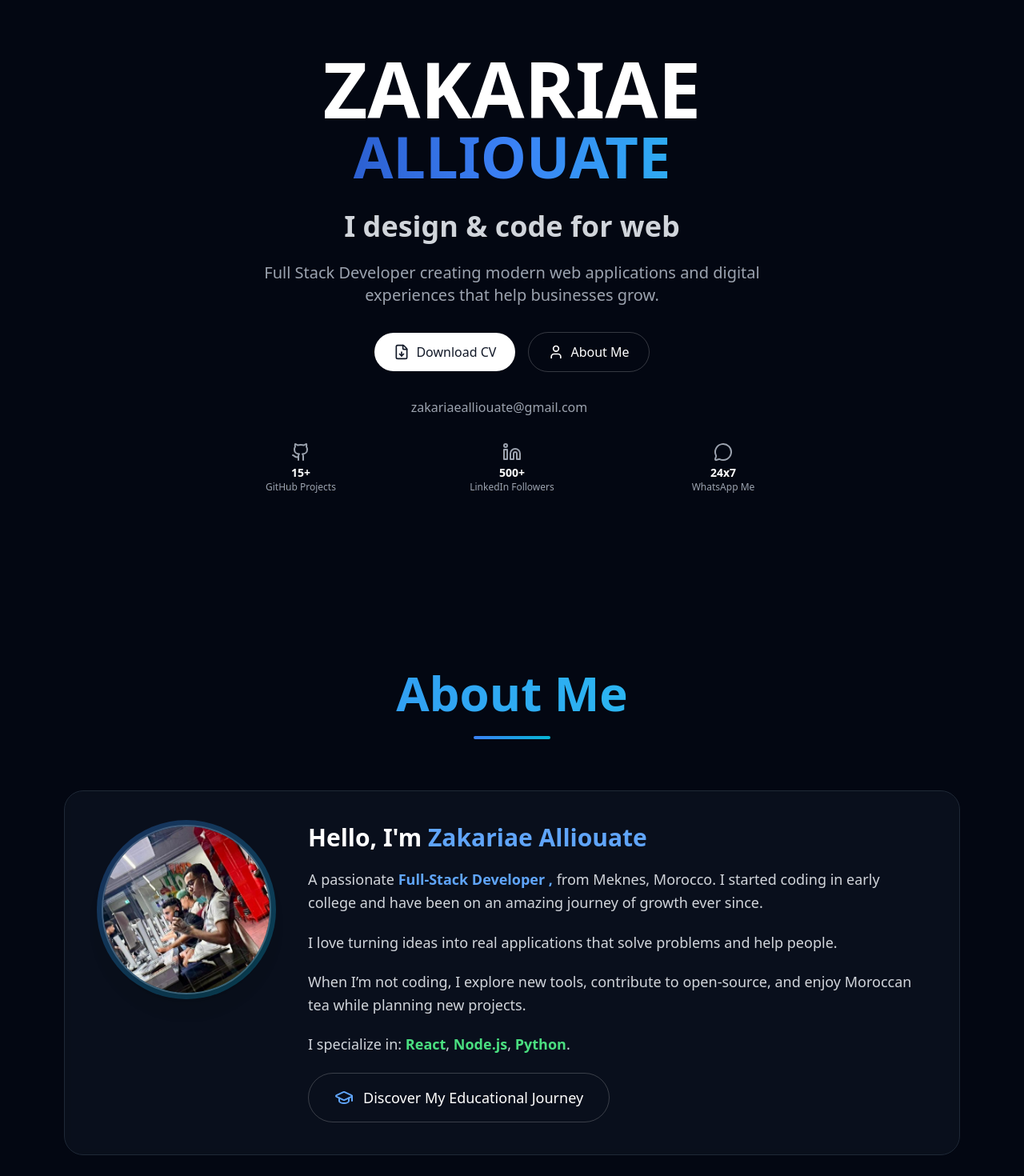
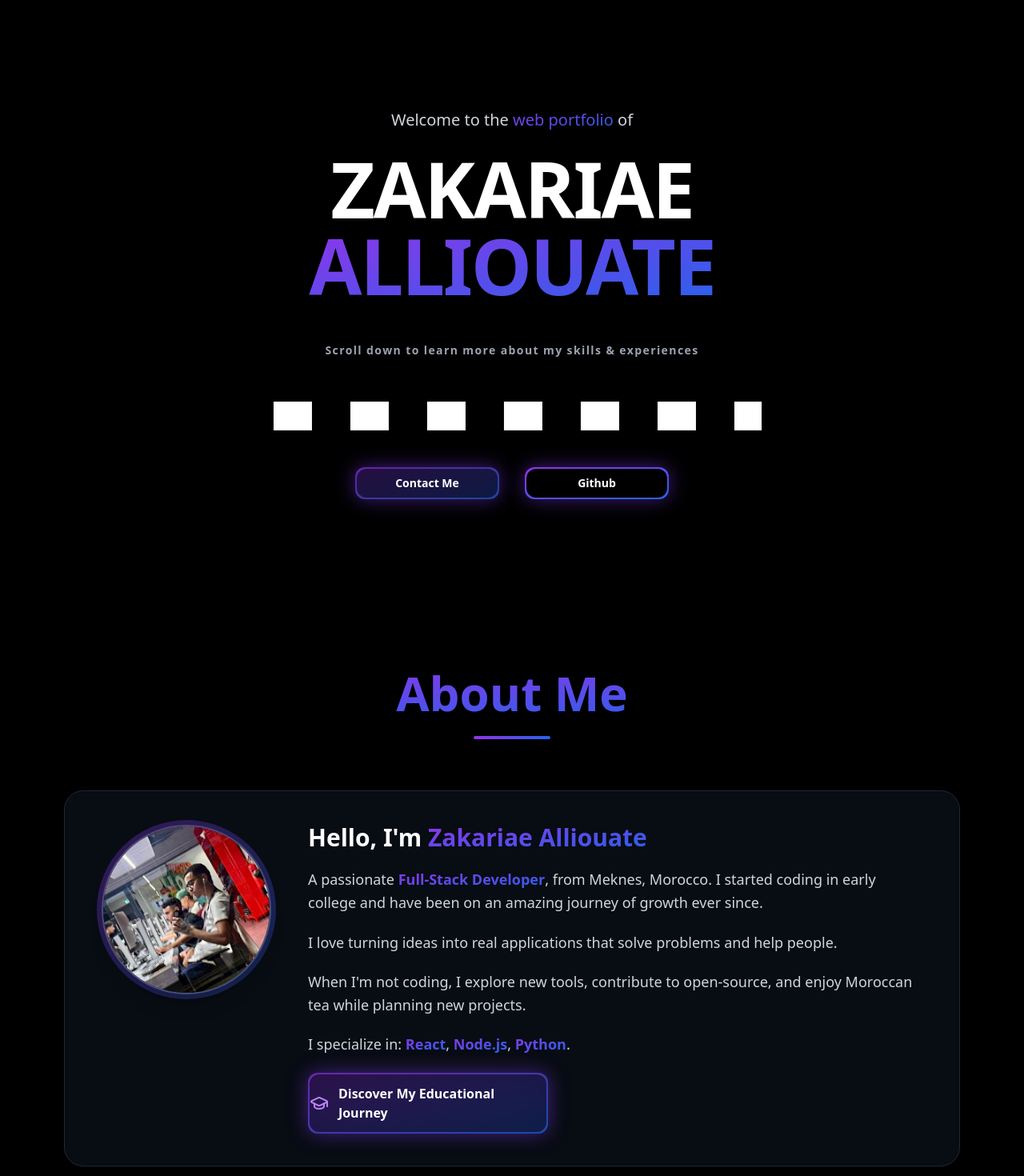
Before and after one commit to zakari-aee/portfolio, a React (Vite) app: page / in a window 1280 px wide. Shown: the part 60-1530 px from the top of the page at 80% size. Built offline with nearby package versions, Linux system fonts and the light colour scheme; grey boxes are pictures that could not be loaded.

Commit message:
fix color

```diff
--- a/src/components/About.jsx
+++ b/src/components/About.jsx
@@ -19,7 +19,7 @@ const About = () => {
         <section
             id="about"
             ref={aboutRef}
-            className="min-h-screen flex flex-col items-center py-24 bg-gray-950 px-4 lg:px-20 text-white"
+            className="min-h-screen flex flex-col items-center py-24 bg-black px-4 lg:px-20 text-white"
         >
             <div className="max-w-6xl w-full">
 
@@ -30,10 +30,10 @@ const About = () => {
                     animate={isVisible ? { opacity: 1, y: 0 } : {}}
                     transition={{ duration: 0.6 }}
                 >
-                    <h2 className="text-5xl md:text-6xl font-black mb-6 bg-gradient-to-r from-blue-500 to-cyan-400 bg-clip-text text-transparent">
+                    <h2 className="text-5xl md:text-6xl font-black mb-6 bg-gradient-to-br from-purple-600 to-blue-600 bg-clip-text text-transparent">
                         About Me
                     </h2>
-                    <div className="w-24 h-1 bg-gradient-to-r from-blue-500 to-cyan-500 mx-auto rounded-full" />
+                    <div className="w-24 h-1 bg-gradient-to-r from-purple-600 to-blue-600 mx-auto rounded-full" />
                 </motion.div>
 
                 {/* Main Row */}
@@ -60,7 +60,7 @@ const About = () => {
                                         repeat: Infinity,
                                         ease: "easeInOut"
                                     }}
-                                    className="w-56 h-56 rounded-full bg-gradient-to-br from-blue-500/30 to-cyan-500/30 p-1.5"
+                                    className="w-56 h-56 rounded-full bg-gradient-to-br from-purple-600/30 to-blue-600/30 p-1.5"
                                 >
                                     <img
                                         src="/me.png"
@@ -78,12 +78,12 @@ const About = () => {
                                 transition={{ duration: 0.7, ease: "easeOut" }}
                             >
                                 <h3 className="text-3xl font-bold text-white">
-                                    Hello, I'm <span className="text-blue-400">Zakariae Alliouate</span>
+                                    Hello, I'm <span className="text-transparent bg-clip-text bg-gradient-to-br from-purple-600 to-blue-600 font-bold">Zakariae Alliouate</span>
                                 </h3>
 
                                 <p className="text-gray-300 leading-relaxed text-lg">
-                                    A passionate <span className="text-blue-400 font-semibold"> Full-Stack Developer , </span>
-                                     from Meknes, Morocco. I started coding in early college and have been on an amazing
+                                    A passionate <span className="text-transparent bg-clip-text bg-gradient-to-br from-purple-600 to-blue-600 font-semibold">Full-Stack Developer</span>
+                                    , from Meknes, Morocco. I started coding in early college and have been on an amazing
                                     journey of growth ever since.
                                 </p>
 
@@ -92,28 +92,28 @@ const About = () => {
                                 </p>
 
                                 <p className="text-gray-300 leading-relaxed text-lg">
-                                    When I’m not coding, I explore new tools, contribute to open-source,
+                                    When I'm not coding, I explore new tools, contribute to open-source,
                                     and enjoy Moroccan tea while planning new projects.
                                 </p>
 
                                 <p className="text-gray-300 leading-relaxed text-lg">
                                     I specialize in:
-                                    <span className="text-green-400 font-semibold"> React</span>,
-                                    <span className="text-green-400 font-semibold"> Node.js</span>,
-                                    <span className="text-green-400 font-semibold"> Python</span>.
+                                    <span className="text-transparent bg-clip-text bg-gradient-to-br from-purple-600 to-blue-600 font-semibold"> React</span>,
+                                    <span className="text-transparent bg-clip-text bg-gradient-to-br from-purple-600 to-blue-600 font-semibold"> Node.js</span>,
+                                    <span className="text-transparent bg-clip-text bg-gradient-to-br from-purple-600 to-blue-600 font-semibold"> Python</span>.
                                 </p>
 
-                                {/* EDUCATION BUTTON INSIDE THE CARD NOW */}
+                                {/* EDUCATION BUTTON */}
                                 <motion.a
                                     href="#education"
-                                    className="mt-6 px-8 py-4 bg-transparent border border-white/20 text-white rounded-full
-                                    text-lg font-medium flex items-center gap-3 justify-center hover:bg-white/10
-                                    transition-all duration-300 w-full md:w-fit"
+                                    className="relative group inline-flex items-center justify-center w-full sm:w-[300px] overflow-hidden rounded-xl px-[2px] py-[2px] bg-gradient-to-br from-purple-600/70 to-blue-600/70 shadow-[0_0_25px_rgba(124,58,237,0.5)] transition-all duration-300 hover:shadow-[0_0_35px_rgba(99,102,241,0.9)] mt-6"
                                     whileHover={{ scale: 1.05 }}
                                     whileTap={{ scale: 0.95 }}
                                 >
-                                    <GraduationCap className="w-6 h-6 text-blue-400" />
-                                    Discover My Educational Journey
+                                    <span className="w-full h-full rounded-xl bg-black/60 backdrop-blur-xl text-white font-semibold text-md py-3 flex items-center gap-3 justify-center transition-all duration-300 group-hover:bg-black/40">
+                                        <GraduationCap className="w-6 h-6 text-purple-400" />
+                                        Discover My Educational Journey
+                                    </span>
                                 </motion.a>
                             </motion.div>
                         </div>
--- a/src/components/Hero.jsx
+++ b/src/components/Hero.jsx
@@ -1,164 +1,125 @@
 'use client';
 
-import { motion } from 'framer-motion';
-import { Github, Linkedin, MessageCircle, Copy, Check, FileDown, User } from 'lucide-react';
-import { useState } from 'react';
+import { motion } from "framer-motion";
 
-const Hero = () => {
-	const [copied, setCopied] = useState(false);
+// Updated to use correct Simple Icons CDN URLs
+const skills = [
+  "https://cdn.jsdelivr.net/gh/simple-icons/simple-icons@develop/icons/react.svg",
+  "https://cdn.jsdelivr.net/gh/simple-icons/simple-icons@develop/icons/nextdotjs.svg",
+  "https://cdn.jsdelivr.net/gh/simple-icons/simple-icons@develop/icons/tailwindcss.svg",
+  "https://cdn.jsdelivr.net/gh/simple-icons/simple-icons@develop/icons/git.svg",
+  "https://cdn.jsdelivr.net/gh/simple-icons/simple-icons@develop/icons/nodedotjs.svg",
+  "https://cdn.jsdelivr.net/gh/simple-icons/simple-icons@develop/icons/vercel.svg",
+  "https://cdn.jsdelivr.net/gh/simple-icons/simple-icons@develop/icons/javascript.svg",
+  "https://cdn.jsdelivr.net/gh/simple-icons/simple-icons@develop/icons/mongodb.svg",
+  "https://cdn.jsdelivr.net/gh/simple-icons/simple-icons@develop/icons/laravel.svg",
+];
 
-	const email = 'zakariaealliouate@gmail.com';
-	const whatsappNumber = '+212632837315';
-	const displayRepos = '15+';
+export default function Hero() {
+  return (
+    <section
+      id="home"
+      className="h-screen w-full flex items-center justify-center bg-black px-4 noisy"
+    >
+      <div className="text-center w-[90%] md:w-[70%] lg:w-[60%] xl:w-[50%] mt-20">
 
-	const copyToClipboard = async () => {
-		try {
-			const ta = document.createElement('textarea');
-			ta.value = email;
-			ta.style.position = 'fixed';
-			ta.style.top = '0';
-			ta.style.left = '0';
-			ta.style.opacity = '0';
-			document.body.appendChild(ta);
-			ta.select();
-			document.execCommand('copy');
-			document.body.removeChild(ta);
-			setCopied(true);
-			setTimeout(() => setCopied(false), 2000);
-		} catch (err) {
-			console.error('Failed to copy:', err);
-			try {
-				await navigator.clipboard.writeText(email);
-				setCopied(true);
-				setTimeout(() => setCopied(false), 2000);
-			} catch (navErr) {
-				console.error('Clipboard error:', navErr);
-			}
-		}
-	};
-
-	const handleEmailClick = (e) => {
-		if (window.innerWidth <= 640) { // mobile
-			window.location.href = `mailto:${email}`;
-			e.preventDefault();
-		} else {
-			copyToClipboard();
-		}
-	};
-
-	return (
-		<div id="home" className="min-h-screen flex flex-col items-center justify-center px-4 bg-gray-950 text-white font-inter relative overflow-hidden">
-
-			<div className="text-center relative z-10 max-w-3xl mx-auto">
-				{/* Name */}
-				<motion.div
-					className="mb-6 sm:mb-8"
+        <motion.h2
           initial={{ opacity: 0, y: 20 }}
           animate={{ opacity: 1, y: 0 }}
-					transition={{ duration: 0.8 }}
+          transition={{ duration: 0.7 }}
+          className="text-gray-300 md:text-xl mb-6 select-none"
         >
-					<h1 className="text-6xl sm:text-7xl md:text-8xl font-extrabold text-white">ZAKARIAE</h1>
-					<h1 className="text-6xl md:text-7xl font-black mb-4 bg-gradient-to-r from-blue-800 via-blue-500 to-cyan-400 bg-clip-text text-transparent">
-						ALLIOUATE
-					</h1>
-				</motion.div>
-
-				{/* Tagline */}
-				<motion.h2
-					className="text-3xl sm:text-4xl font-semibold mb-6 text-gray-300"
-					initial={{ opacity: 0, y: 10 }}
-					animate={{ opacity: 1, y: 0 }}
-					transition={{ duration: 0.8, delay: 0.2 }}
-				>
-					I design & code for web
+          Welcome to the{" "}
+          <span className="text-transparent bg-clip-text bg-gradient-to-br from-purple-600 to-blue-600">
+            web portfolio
+          </span>{" "}
+          of
         </motion.h2>
 
-				{/* Description */}
-				<motion.p
-					className="text-lg sm:text-xl text-gray-400 mb-8 px-2 sm:px-4"
-					initial={{ opacity: 0, y: 10 }}
+        <motion.h1
+          initial={{ opacity: 0, y: 20 }}
           animate={{ opacity: 1, y: 0 }}
-					transition={{ duration: 0.8, delay: 0.4 }}
+          transition={{ duration: 1 }}
+          className="text-white text-6xl xs:text-8xl font-extrabold leading-none tracking-tight md:text-7xl lg:text-8xl select-none"
         >
-					Full Stack Developer creating modern web applications and digital experiences that help businesses grow.
-				</motion.p>
+          ZAKARIAE
+          <span className="text-transparent bg-clip-text bg-gradient-to-br from-purple-600 to-blue-600">
+            {" "}
+            ALLIOUATE
+          </span>
+        </motion.h1>
 
-				{/* Actions */}
-				<motion.div
-					className="flex flex-col sm:flex-row justify-center items-center gap-4 mb-6"
-					initial={{ opacity: 0, y: 10 }}
-					animate={{ opacity: 1, y: 0 }}
-					transition={{ duration: 0.8, delay: 0.6 }}
-				>
-					<a
-						href="/files/cv_pdf/Zakariae_Alliouate_CV.pdf"
-						target="_blank"
-						rel="noopener noreferrer"
-						className="px-6 py-3 bg-white text-gray-900 rounded-full text-base font-medium hover:bg-gray-200 transition-colors flex items-center justify-center"
-					>
-						<FileDown className="w-5 h-5 mr-2" />
-						Download CV
-					</a>
-					<a
-						href="#about"
-						className="px-6 py-3 bg-transparent border border-white/20 text-white rounded-full text-base font-medium hover:bg-white/10 transition-colors flex items-center justify-center"
-					>
-						<User className="w-5 h-5 mr-2" />
-						About Me
-					</a>
-				</motion.div>
+        <p className="text-xs md:text-sm text-gray-400 tracking-widest font-semibold mt-12">
+          Scroll down to learn more about my skills & experiences
+        </p>
 
-				{/* Email / Clipboard */}
-				<motion.div
-					className="flex justify-center mb-6"
-					initial={{ opacity: 0, y: 10 }}
-					animate={{ opacity: 1, y: 0 }}
-					transition={{ duration: 0.8, delay: 0.7 }}
-				>
-					<button
-						onClick={handleEmailClick}
-						className="group relative flex items-center justify-center gap-2 py-2 px-6 hover:bg-white/5 transition-colors rounded-lg cursor-pointer"
-					>
-						<span className="text-gray-400 group-hover:text-white truncate">{email}</span>
-						<div className="opacity-0 group-hover:opacity-100 transition-opacity ml-2">
-							{copied ? (
-								<Check className="w-4 h-4 text-green-500" />
-							) : (
-								<Copy className="w-4 h-4 text-gray-500 hover:text-white transition-colors" />
-							)}
+        {/* Logos marquee */}
+        <div className="mt-12 overflow-hidden relative w-full">
+          <div className="flex animate-marquee whitespace-nowrap items-center">
+            {skills.map((logo, i) => (
+              <div key={i} className="mx-6 flex-shrink-0">
+                <img
+                  src={logo}
+                  className="h-12 w-12 object-contain filter brightness-0 invert" // Makes logos white
+                  draggable="false"
+                  alt="Skill icon"
+                  onError={(e) => {
+                    // Fallback if image fails to load
+                    e.target.style.display = 'none';
+                  }}
+                />
               </div>
-					</button>
-				</motion.div>
-
-				{/* Social Links */}
-				<motion.div
-					className="grid grid-cols-3 justify-center gap-6 mt-4"
-					initial={{ opacity: 0 }}
-					animate={{ opacity: 1 }}
-					transition={{ duration: 0.8, delay: 0.8 }}
-				>
-					{[
-						{ icon: Github, href: "https://github.com/zakari-aee", count: displayRepos, label: "GitHub Projects" },
-						{ icon: Linkedin, href: "https://linkedin.com/in/zakariae-alliouate", count: "500+", label: "LinkedIn Followers" },
-						{ icon: MessageCircle, href: `https://wa.me/${whatsappNumber}`, count: "24x7", label: "WhatsApp Me" }
-					].map(({ icon: Icon, href, count, label }, idx) => (
-						<a
-							key={idx}
-							href={href}
-							target="_blank"
-							rel="noopener noreferrer"
-							className="group flex flex-col items-center transition-colors"
-						>
-							<Icon className="w-6 h-6 text-gray-400 mb-1 group-hover:text-blue-400 transition-colors duration-300" />
-							<span className="text-sm font-semibold text-white group-hover:text-blue-400 transition-colors duration-300">{count}</span>
-							<span className="text-xs text-gray-400 group-hover:text-blue-400 transition-colors duration-300">{label}</span>
-						</a>
             ))}
-				</motion.div>
-
+            {skills.map((logo, i) => (
+              <div key={i + skills.length} className="mx-6 flex-shrink-0">
+                <img
+                  src={logo}
+                  className="h-12 w-12 object-contain filter brightness-0 invert"
+                  draggable="false"
+                  alt="Skill icon"
+                  onError={(e) => {
+                    e.target.style.display = 'none';
+                  }}
+                />
+              </div>
+            ))}
           </div>
         </div>
+
+        <div className="flex gap-4 sm:gap-8 text-sm justify-center mt-10 flex-wrap">
+          <a
+            href="mailto:yourmail@gmail.com"
+            className="relative group inline-flex items-center justify-center w-full sm:w-[180px] overflow-hidden rounded-xl px-[2px] py-[2px] bg-gradient-to-br from-purple-600/70 to-blue-600/70 shadow-[0_0_25px_rgba(124,58,237,0.5)] transition-all duration-300 hover:shadow-[0_0_35px_rgba(99,102,241,0.9)]"
+          >
+            <span className="w-full h-full rounded-xl bg-black/60 backdrop-blur-xl text-white font-semibold text-md py-2 flex items-center justify-center transition-all duration-300 group-hover:bg-black/40">
+              Contact Me
+            </span>
+          </a>
+
+          <a
+            href="https://github.com"
+            target="_blank"
+            className="relative group inline-flex items-center justify-center w-full sm:w-[180px] rounded-xl p-[2px] overflow-hidden bg-gradient-to-br from-purple-600 to-blue-600 transition-all duration-500 hover:from-pink-500 hover:to-orange-400 shadow-[0_0_25px_rgba(124,58,237,0.5)] hover:shadow-[0_0_35px_rgba(249,115,22,0.9)]"
+          >
+            <span className="w-full h-full bg-black rounded-xl text-white py-2 font-semibold text-md flex items-center justify-center transition-all duration-500 group-hover:bg-black/40">
+              Github
+            </span>
+          </a>
+        </div>
+      </div>
+
+      <style>
+        {`
+          .animate-marquee {
+            display: flex;
+            animation: marquee 20s linear infinite;
+          }
+          @keyframes marquee {
+            0% { transform: translateX(0); }
+            100% { transform: translateX(-50%); }
+          }
+        `}
+      </style>
+    </section>
   );
-};
-
-export default Hero;
+}
--- a/src/components/Skills.jsx
+++ b/src/components/Skills.jsx
@@ -43,55 +43,55 @@ const Skills = () => {
     { id: 'backend', label: 'Backend' },
     { id: 'database', label: 'Database' },
     { id: 'tools', label: 'Tools' },
-    { id: 'os', label: 'Operating Systems' }, // New category
+    { id: 'os', label: 'Operating Systems' },
     { id: 'languages', label: 'Languages' },
     { id: 'soft', label: 'Soft Skills' },
   ];
 
   const technicalSkills = {
     frontend: [
-      { icon: <FaReact className="text-sky-500" />, name: 'React' },
-      { icon: <FaJsSquare className="text-yellow-500" />, name: 'JavaScript' },
-      { icon: <SiTailwindcss className="text-cyan-500" />, name: 'Tailwind CSS' },
+      { icon: <FaReact className="text-purple-500" />, name: 'React' },
+      { icon: <FaJsSquare className="text-yellow-400" />, name: 'JavaScript' },
+      { icon: <SiTailwindcss className="text-cyan-400" />, name: 'Tailwind CSS' },
     ],
     backend: [
-      { icon: <FaPython className="text-blue-500" />, name: 'Python' },
+      { icon: <FaPython className="text-blue-400" />, name: 'Python' },
       { icon: <FaNodeJs className="text-green-500" />, name: 'Node.js' },
       { icon: <FaLaravel className="text-red-500" />, name: 'Laravel' },
     ],
     database: [
-      { icon: <SiPostgresql className="text-blue-600" />, name: 'PostgreSQL' },
-      { icon: <SiMongodb className="text-green-600" />, name: 'MongoDB' },
-      { icon: <SiMysql className="text-sky-600" />, name: 'MySQL' },
+      { icon: <SiPostgresql className="text-blue-500" />, name: 'PostgreSQL' },
+      { icon: <SiMongodb className="text-green-500" />, name: 'MongoDB' },
+      { icon: <SiMysql className="text-blue-400" />, name: 'MySQL' },
     ],
     tools: [
-      { icon: <FaGitAlt className="text-orange-600" />, name: 'Git' },
-      { icon: <SiVim className="text-green-500" />, name: 'Vim' },
-      { icon: <FaCode className="text-indigo-500" />, name: 'VS Code' },
-      { icon: <SiVirtualbox className="text-blue-400" />, name: 'VirtualBox' }, // Added VirtualBox
+      { icon: <FaGitAlt className="text-orange-500" />, name: 'Git' },
+      { icon: <SiVim className="text-green-400" />, name: 'Vim' },
+      { icon: <FaCode className="text-purple-400" />, name: 'VS Code' },
+      { icon: <SiVirtualbox className="text-blue-400" />, name: 'VirtualBox' },
     ],
-    os: [ // New operating systems category
-      { icon: <FaWindows className="text-blue-500" />, name: 'Windows' },
+    os: [
+      { icon: <FaWindows className="text-blue-400" />, name: 'Windows' },
       { icon: <SiApple className="text-gray-300" />, name: 'macOS' },
-      { icon: <FaLinux className="text-yellow-500" />, name: 'Linux' },
+      { icon: <FaLinux className="text-yellow-400" />, name: 'Linux' },
       { icon: <SiArchlinux className="text-sky-400" />, name: 'Arch Linux' },
     ],
     languages: [
-      { icon: <FaPython className="text-blue-500" />, name: 'Python' },
-      { icon: <FaJsSquare className="text-yellow-500" />, name: 'JavaScript' },
-      { icon: <FaCode className="text-blue-400" />, name: 'C' },
+      { icon: <FaPython className="text-blue-400" />, name: 'Python' },
+      { icon: <FaJsSquare className="text-yellow-400" />, name: 'JavaScript' },
+      { icon: <FaCode className="text-blue-500" />, name: 'C' },
     ],
   };
 
   const softSkills = [
-    { icon: <Brain className="text-purple-500" />, name: 'Problem Solving' },
-    { icon: <MessageCircle className="text-blue-500" />, name: 'Communication' },
-    { icon: <Users className="text-green-500" />, name: 'Team Collaboration' },
-    { icon: <Clock className="text-orange-500" />, name: 'Time Management' },
-    { icon: <RefreshCw className="text-cyan-500" />, name: 'Adaptability' },
-    { icon: <Lightbulb className="text-yellow-500" />, name: 'Critical Thinking' },
-    { icon: <Crown className="text-red-500" />, name: 'Leadership' },
-    { icon: <Sparkles className="text-pink-500" />, name: 'Creativity' },
+    { icon: <Brain className="text-purple-400" />, name: 'Problem Solving' },
+    { icon: <MessageCircle className="text-blue-400" />, name: 'Communication' },
+    { icon: <Users className="text-green-400" />, name: 'Team Collaboration' },
+    { icon: <Clock className="text-orange-400" />, name: 'Time Management' },
+    { icon: <RefreshCw className="text-cyan-400" />, name: 'Adaptability' },
+    { icon: <Lightbulb className="text-yellow-400" />, name: 'Critical Thinking' },
+    { icon: <Crown className="text-red-400" />, name: 'Leadership' },
+    { icon: <Sparkles className="text-pink-400" />, name: 'Creativity' },
   ];
 
   // Combine all skills, removing duplicates by name
@@ -100,7 +100,7 @@ const Skills = () => {
     ...technicalSkills.backend,
     ...technicalSkills.database,
     ...technicalSkills.tools,
-    ...technicalSkills.os, // Added OS skills
+    ...technicalSkills.os,
     ...technicalSkills.languages,
     ...softSkills,
   ];
@@ -122,9 +122,9 @@ const Skills = () => {
 
   const SkillCard = ({ skill }) => (
     <motion.div
-      className="bg-gray-800 rounded-xl flex flex-col items-center justify-center
-               p-4 sm:p-6 shadow-lg border border-gray-700 transition-all
-               hover:bg-gray-700 hover:border-blue-400"
+      className="bg-gray-900/50 rounded-xl flex flex-col items-center justify-center
+               p-4 sm:p-6 shadow-lg border border-gray-800 transition-all
+               hover:bg-gray-800/70 hover:border-purple-500/50 backdrop-blur-sm"
       initial={{ opacity: 0, y: 20 }}
       animate={isVisible ? { opacity: 1, y: 0 } : {}}
       transition={{ duration: 0.4 }}
@@ -142,12 +142,11 @@ const Skills = () => {
     </motion.div>
   );
 
-
   return (
     <section
       id="skills"
       ref={skillsRef}
-      className="min-h-screen flex flex-col items-center justify-center py-20 bg-gray-950 px-4"
+      className="min-h-screen flex flex-col items-center justify-center py-20 bg-black px-4"
     >
       <div className="max-w-7xl w-full flex flex-col items-center">
         <motion.div
@@ -157,13 +156,16 @@ const Skills = () => {
           transition={{ duration: 0.8, ease: "easeInOut" }}
         >
           <motion.h1
-            className="text-5xl md:text-6xl font-black mb-4 bg-gradient-to-r from-blue-800 via-blue-500 to-cyan-400 bg-clip-text text-transparent"
+            className="text-5xl md:text-6xl font-black mb-6 bg-gradient-to-br from-purple-600 to-blue-600 bg-clip-text text-transparent"
             initial={{ y: 20, opacity: 0 }}
             animate={isVisible ? { y: 0, opacity: 1 } : {}}
             transition={{ duration: 1, delay: 0.2, ease: "easeOut" }}
           >
             Skills
           </motion.h1>
+
+          {/* Gradient underline */}
+          <div className="w-24 h-1 bg-gradient-to-r from-purple-600 to-blue-600 mx-auto rounded-full mb-8" />
 
           {/* 3-line Motivation */}
           <motion.p
@@ -183,10 +185,11 @@ const Skills = () => {
             <button
               key={category.id}
               onClick={() => setActiveCategory(category.id)}
-              className={`px-6 py-3 rounded-full text-sm font-medium transition-all duration-200 border ${activeCategory === category.id
-                  ? 'bg-blue-500 text-white border-blue-500 shadow-lg shadow-blue-500/30'
-                  : 'bg-gray-800 text-gray-300 border-gray-700 hover:bg-gray-700 hover:border-blue-300 hover:text-white'
-                }`}
+              className={`px-6 py-3 rounded-full text-sm font-medium transition-all duration-200 border ${
+                activeCategory === category.id
+                  ? 'bg-gradient-to-br from-purple-600 to-blue-600 text-white border-transparent shadow-lg shadow-purple-500/30'
+                  : 'bg-gray-900/50 text-gray-300 border-gray-700 hover:bg-gray-800 hover:border-purple-500/50 hover:text-white backdrop-blur-sm'
+              }`}
             >
               {category.label}
             </button>
```
Also changed, not shown: src/components/Contact.jsx (+34 -31 lines), src/components/DockNavbar.jsx (+122 -36 lines), src/components/Education.jsx (+9 -9 lines), src/components/Projects.jsx (+44 -19 lines). Lines whose indentation alone changed are shown as unchanged.
